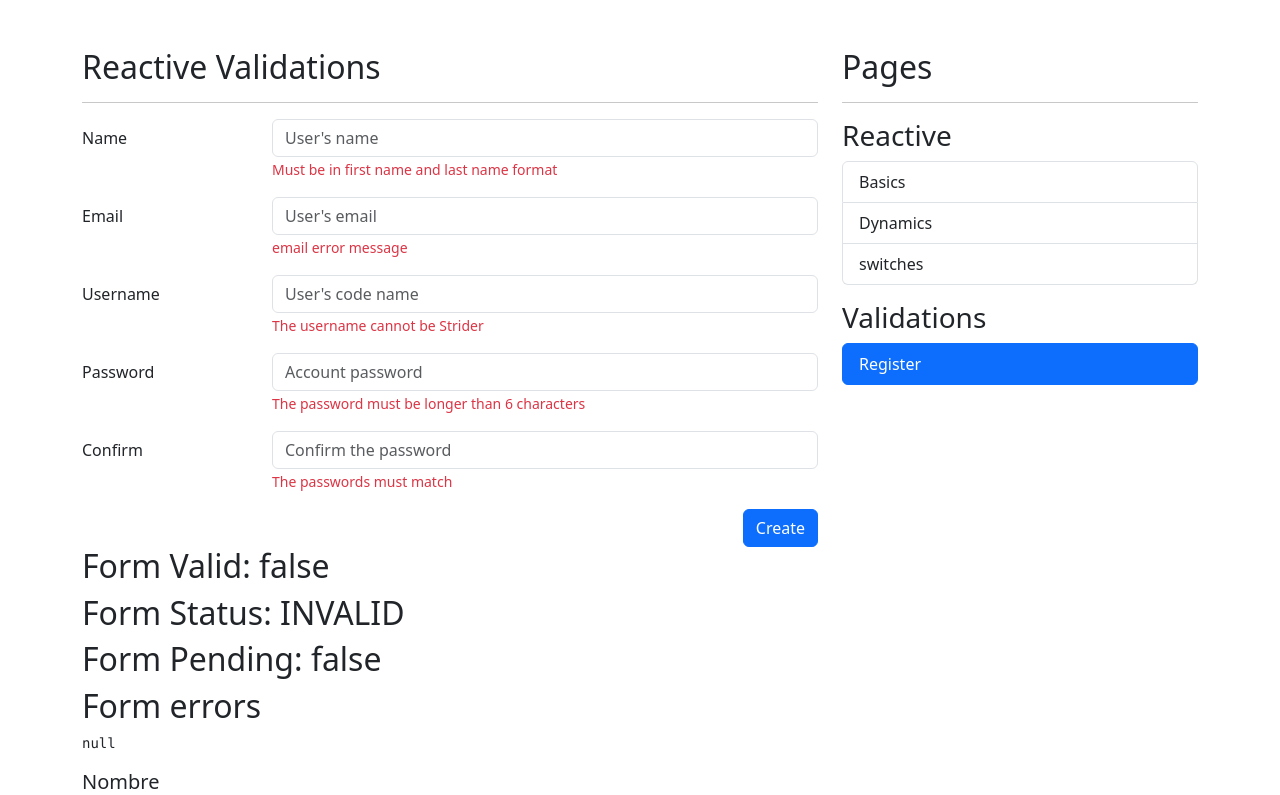
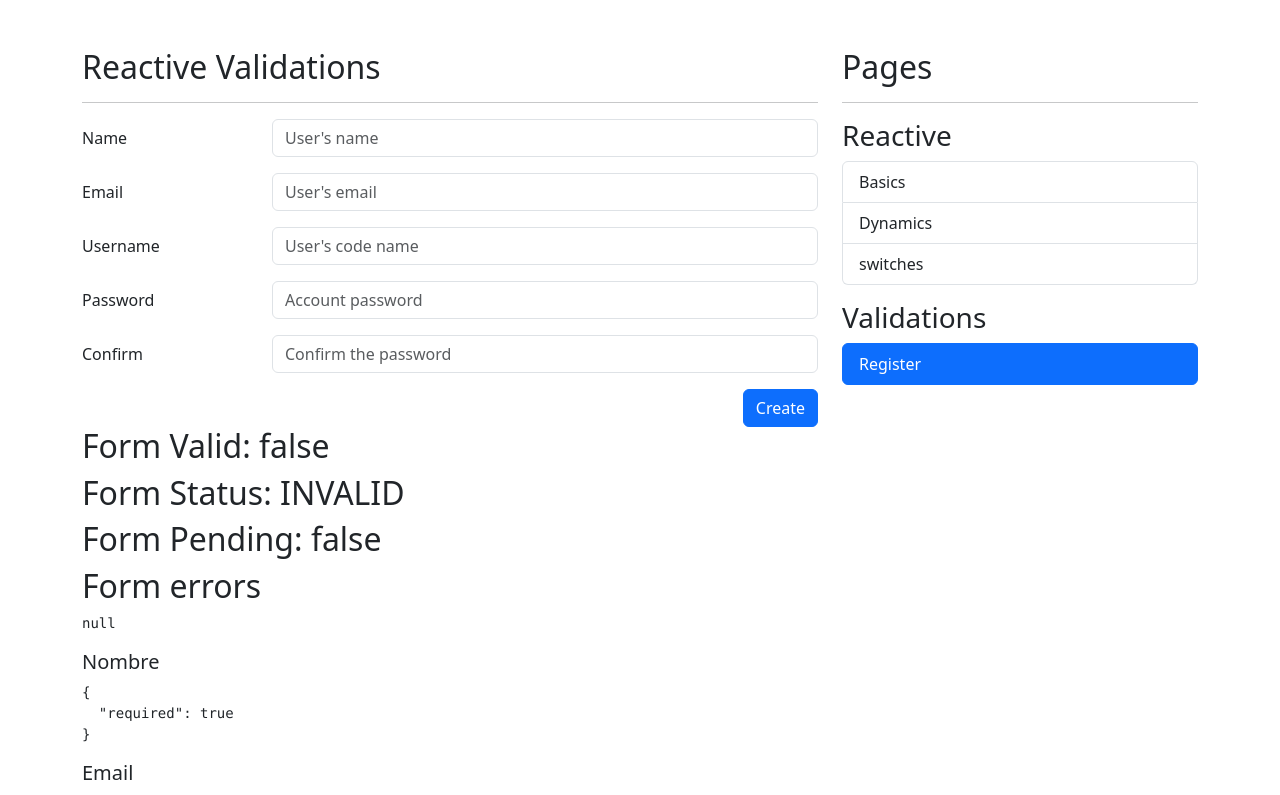
Before and after one commit to Jeremiaslr/AngularForms, an Angular app: page /auth/sign-up in a window 1280 px wide. Shown: the top 795 px of the page. Built offline with nearby package versions, Linux system fonts and the light colour scheme.

Commit message:
add validators service

```diff
--- a/src/app/auth/pages/register-page/register-page.component.html
+++ b/src/app/auth/pages/register-page/register-page.component.html
@@ -15,7 +15,7 @@
                            formControlName="name"
                            placeholder="User's name">
 
-                    <span class="form-text text-danger">
+                    <span *ngIf="isValidField('name')" class="form-text text-danger">
                         Must be in first name and last name format
                     </span>
                 </div>
@@ -29,7 +29,7 @@
                            class="form-control"
                            formControlName="email"
                            placeholder="User's email">
-                    <span class="form-text text-danger">
+                    <span *ngIf="isValidField('email')" class="form-text text-danger">
                         email error message
                     </span>
                 </div>
@@ -43,7 +43,7 @@
                            class="form-control"
                            formControlName="username"
                            placeholder="User's code name">
-                    <span class="form-text text-danger">
+                    <span *ngIf="isValidField('username')" class="form-text text-danger">
                           The username cannot be Strider
                     </span>
                 </div>
@@ -58,7 +58,7 @@
                            formControlName="password"
                            placeholder="Account password">
 
-                    <span class="form-text text-danger">
+                    <span *ngIf="isValidField('password')" class="form-text text-danger">
                           The password must be longer than 6 characters
                     </span>
                 </div>
@@ -73,7 +73,7 @@
                            formControlName="password2"
                            placeholder="Confirm the password">
 
-                    <span class="form-text text-danger">
+                    <span *ngIf="isValidField('password2')" class="form-text text-danger">
                           The passwords must match
                     </span>
                 </div>
--- a/src/app/auth/pages/register-page/register-page.component.ts
+++ b/src/app/auth/pages/register-page/register-page.component.ts
@@ -1,6 +1,6 @@
 import { Component } from '@angular/core';
 import { FormBuilder, FormGroup, Validators } from '@angular/forms';
-import * as customValidators from '../../../shared/validators/validators';
+import { ValidatorsService } from '../../../shared/services/validators.service';
 
 @Component({
   templateUrl: './register-page.component.html',
@@ -9,17 +9,20 @@
 export class RegisterPageComponent {
 
   public myForm: FormGroup = this.fb.group({
-    name: ['', [ Validators.required, Validators.pattern(customValidators.firstNameAndLastnamePattern) ]],
-    email: ['', [ Validators.required, Validators.pattern(customValidators.emailPattern)  ]],
-    username: ['', [ Validators.required, customValidators.cantBeStrider ]],
+    name: ['', [ Validators.required, Validators.pattern( this.validatorsService.firstNameAndLastnamePattern) ]],
+    email: ['', [ Validators.required, Validators.pattern( this.validatorsService.emailPattern)  ]],
+    username: ['', [ Validators.required, this.validatorsService.cantBeStrider ]],
     password: ['', [ Validators.required, Validators.minLength(6) ]],
     password2: ['', [ Validators.required ]]
   })
 
-  constructor( private fb: FormBuilder ) {}
+  constructor(
+    private fb: FormBuilder,
+    private validatorsService: ValidatorsService
+   ) {}
 
   isValidField( field: string ) {
-    //todo: implement from a service
+    return this.validatorsService.isValidField(this.myForm, field)
   }
 
   onSubmit() {
--- /dev/null
+++ b/src/app/shared/services/validators.service.ts
@@ -0,0 +1,29 @@
+
+import { Injectable } from '@angular/core';
+import { FormControl, FormGroup, ValidationErrors } from '@angular/forms';
+
+@Injectable({providedIn: 'root'})
+export class ValidatorsService {
+
+  public firstNameAndLastnamePattern: string = '([a-zA-Z]+) ([a-zA-Z]+)';
+  public emailPattern: string = "^[a-z0-9._%+-]+@[a-z0-9.-]+\\.[a-z]{2,4}$";
+
+  public cantBeStrider = ( control: FormControl ): ValidationErrors | null => {
+
+    const value: string = control.value.trim().toLowerCase()
+
+    if ( value === 'strider') {
+      return {
+        noStrider: true,
+      }
+    }
+
+    return null
+  }
+
+
+  isValidField( form: FormGroup, field: string ) {
+    return form.controls[field].errors && form.controls[field].touched
+  }
+
+}
```
